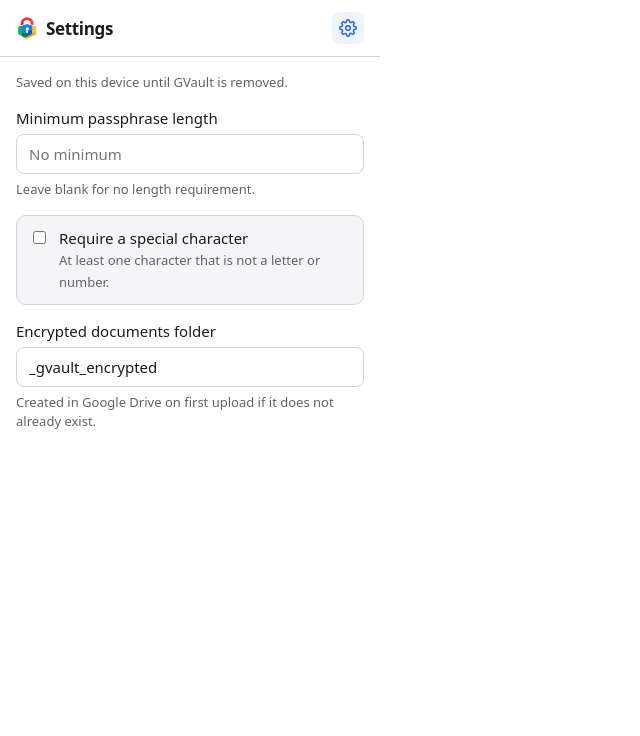
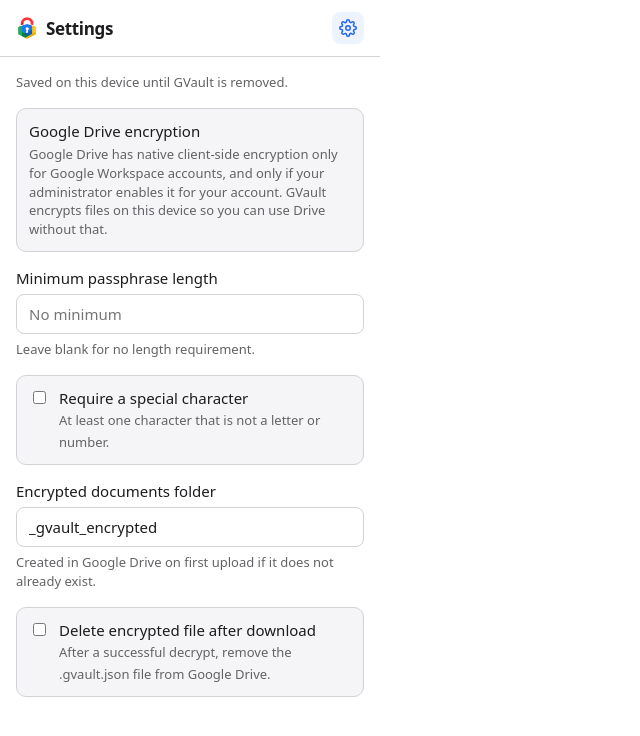
Before and after one commit to megbailey/gvault, a React (Vite) app: page / in a window 1280 px wide. Both pictures are taken after a click on the button 348 px from the left and 28 px from the top of the page. Shown: the top 736 px of the page, without its empty margins (0-640 px from the left). Built offline with nearby package versions, Linux system fonts and the light colour scheme.

Commit message:
adding new optional setting deleteEncryptedFileAfterDownload

```diff
--- a/src/components/Decrypt.tsx
+++ b/src/components/Decrypt.tsx
@@ -1,10 +1,11 @@
 import React, { useState } from "react";
 import getAccessToken from "../utils/getAccessToken";
-import { downloadDriveFile, type DriveFile } from "../utils/driveFolder";
+import { deleteDriveFile, downloadDriveFile, type DriveFile } from "../utils/driveFolder";
 import { unpackVaultFile } from "../utils/fileVault";
 import { GVaultFile } from "../GVaultFile";
 import VaultFilePicker from "./VaultFilePicker";
 import { EyeIcon, EyeOffIcon } from "./icons";
+import { loadSettings } from "../utils/settings";
 
 function triggerLocalDownload(filename: string, data: ArrayBuffer) {
     const blob = new Blob([new Uint8Array(data)]);
@@ -49,6 +50,26 @@
             }
             const result = await unpackVaultFile(vaultFile, passphrase);
             triggerLocalDownload(result.filename, result.data);
+
+            const settings = await loadSettings();
+            if (settings.deleteEncryptedFileAfterDownload) {
+                try {
+                    await deleteDriveFile(token, selectedFile.id);
+                    setSelectedFile(null);
+                    setStatusMessage(
+                        `Downloaded and decrypted ${result.filename}. The encrypted Drive file was deleted.`
+                    );
+                    return;
+                } catch (deleteError) {
+                    setStatusIsError(true);
+                    setStatusMessage(
+                        `Downloaded and decrypted ${result.filename}, but the encrypted Drive file could not be deleted.`
+                        + (deleteError instanceof Error ? ` ${deleteError.message}` : "")
+                    );
+                    return;
+                }
+            }
+
             setStatusMessage(`Downloaded and decrypted ${result.filename}.`);
         } catch (error) {
             setStatusIsError(true);
--- a/src/components/Settings.tsx
+++ b/src/components/Settings.tsx
@@ -31,6 +31,13 @@
             <p className="settings-intro">
                 Saved on this device until GVault is removed.
             </p>
+
+            <div className="settings-note">
+                <p className="choice-row__label">Google Drive encryption</p>
+                <p className="field__help">
+                    Google Drive has native client-side encryption only for Google Workspace accounts, and only if your administrator enables it for your account. GVault encrypts files on this device so you can use Drive without that.
+                </p>
+            </div>
 
             <div className="field">
                 <label className="field__label" htmlFor="minPassphraseLength">
@@ -98,6 +105,26 @@
                     Created in Google Drive on first upload if it does not already exist.
                 </p>
             </div>
+
+            <label className="choice-row" htmlFor="deleteEncryptedFileAfterDownload">
+                <input
+                    type="checkbox"
+                    id="deleteEncryptedFileAfterDownload"
+                    checked={settings.deleteEncryptedFileAfterDownload}
+                    onChange={(event) => {
+                        persist({
+                            ...settings,
+                            deleteEncryptedFileAfterDownload: event.target.checked,
+                        });
+                    }}
+                />
+                <span>
+                    <span className="choice-row__label">Delete encrypted file after download</span>
+                    <span className="field__help">
+                        After a successful decrypt, remove the .gvault.json file from Google Drive.
+                    </span>
+                </span>
+            </label>
         </div>
     );
 };
--- a/src/index.css
+++ b/src/index.css
@@ -157,6 +157,17 @@
     font-size: 0.8125rem;
     line-height: 1.45;
     color: var(--gv-muted);
+}
+
+.settings-note {
+    padding: 12px;
+    border: 1px solid var(--gv-border);
+    border-radius: var(--gv-radius);
+    background: var(--gv-bg-subtle);
+}
+
+.settings-note .choice-row__label {
+    margin: 0 0 4px;
 }
 
 .field__row {
--- a/src/utils/driveFolder.ts
+++ b/src/utils/driveFolder.ts
@@ -217,3 +217,21 @@
 
     return response.text();
 }
+
+export async function deleteDriveFile(token: string, fileId: string): Promise<void> {
+    const response = await fetch(
+        `https://www.googleapis.com/drive/v3/files/${encodeURIComponent(fileId)}`,
+        {
+            method: "DELETE",
+            headers: {
+                Authorization: `Bearer ${token}`,
+            },
+        }
+    );
+
+    if (response.ok || response.status === 404) {
+        return;
+    }
+
+    throw await driveRequestError(response, "Failed to delete encrypted file");
+}
--- a/src/utils/settings.ts
+++ b/src/utils/settings.ts
@@ -2,6 +2,7 @@
     minPassphraseLength: number | null;
     requireSpecialCharacters: boolean;
     encryptedFolderName: string;
+    deleteEncryptedFileAfterDownload: boolean;
 };
 
 export const DEFAULT_ENCRYPTED_FOLDER_NAME = "_gvault_encrypted";
@@ -10,6 +11,7 @@
     minPassphraseLength: null,
     requireSpecialCharacters: false,
     encryptedFolderName: DEFAULT_ENCRYPTED_FOLDER_NAME,
+    deleteEncryptedFileAfterDownload: false,
 };
 
 export const SETTINGS_STORAGE_KEY = "gvaultSettings";
@@ -32,6 +34,7 @@
         minPassphraseLength: parsedMinLength,
         requireSpecialCharacters: Boolean(value?.requireSpecialCharacters),
         encryptedFolderName: folderName,
+        deleteEncryptedFileAfterDownload: Boolean(value?.deleteEncryptedFileAfterDownload),
     };
 }
 
```
